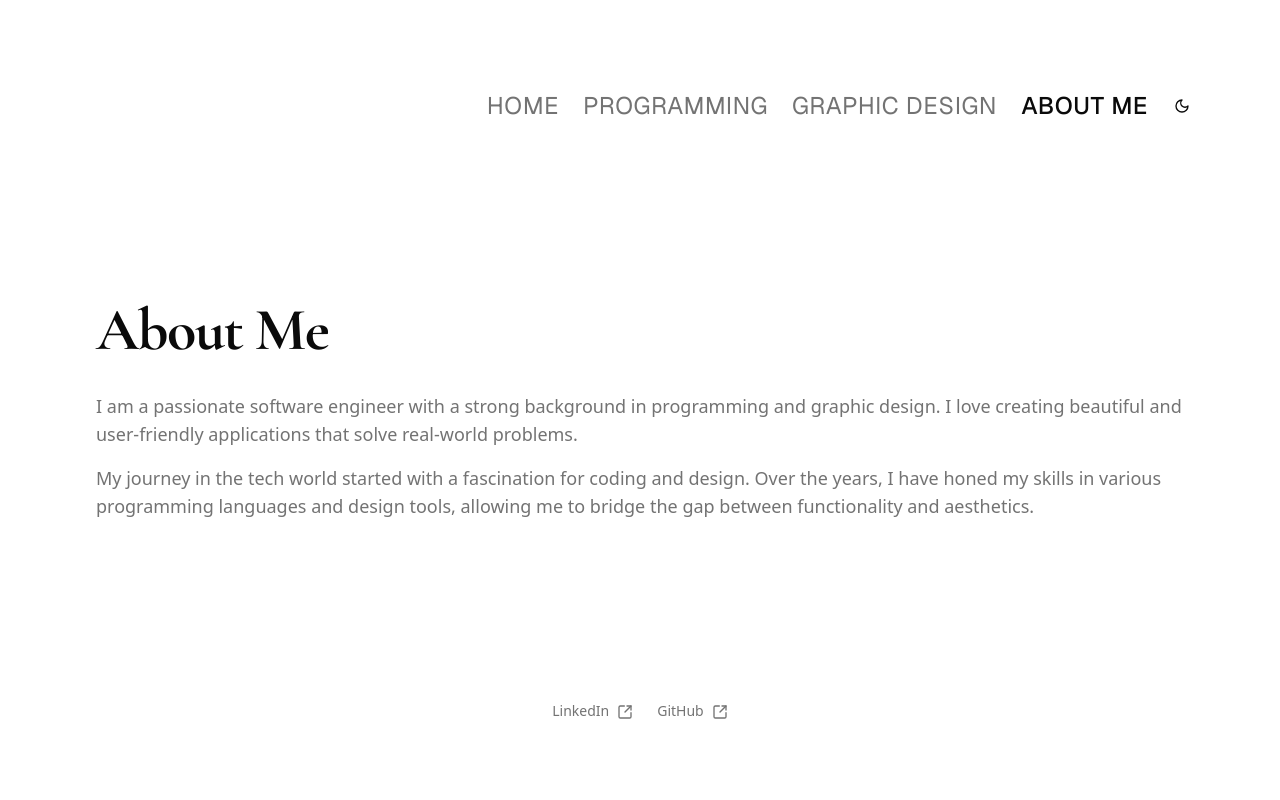
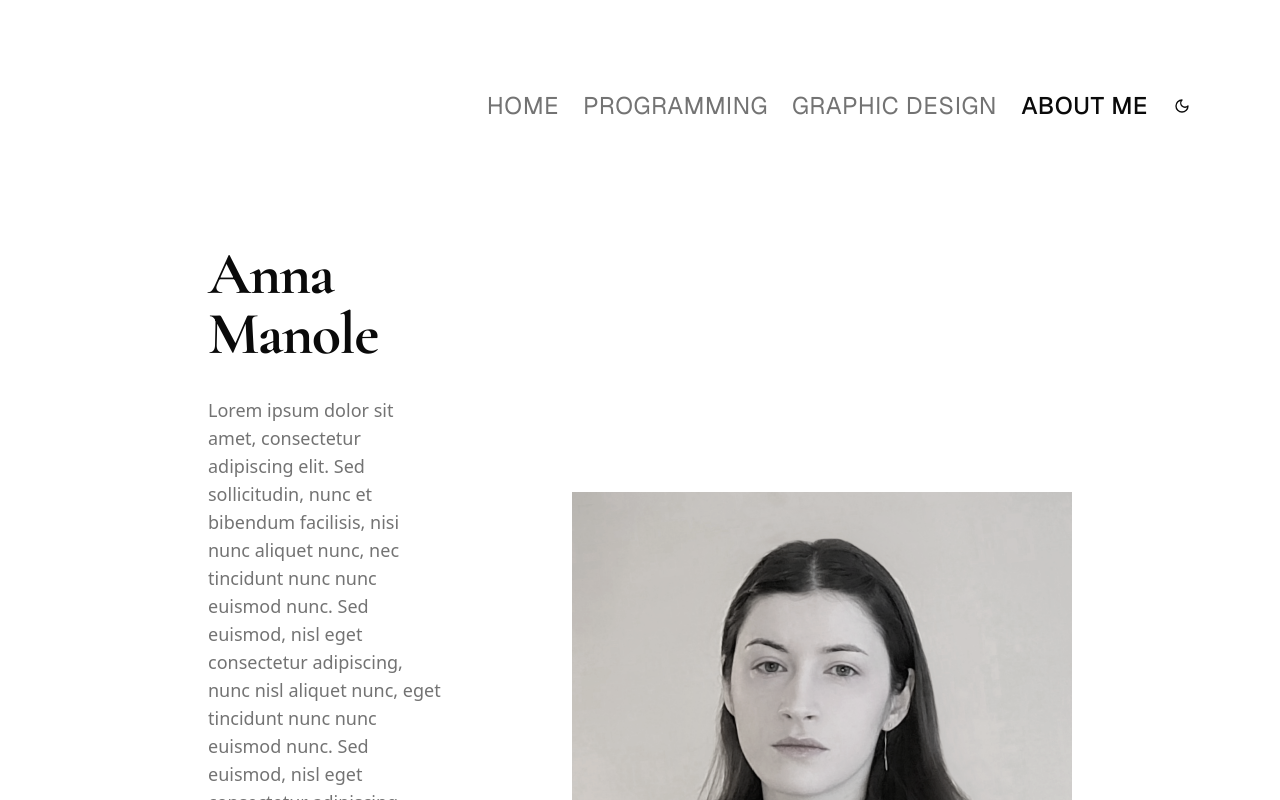
Before and after one commit to AnnaManoleLNU/anna-manole-portfolio, a Next.js app: page /about in a window 1280 px wide. Shown: the top 800 px of the page. Built offline with nearby package versions, Linux system fonts and the light colour scheme.

Commit message:
about me section

```diff
--- a/app/about/page.tsx
+++ b/app/about/page.tsx
@@ -1,20 +1,37 @@
+import Image from "next/image";
+
 export default function About() {
   return (
-    <section className="container mx-auto py-12 px-4">
+    <section className="container mx-auto py-12 px-32">
+      <div className="flex gap-32 mb-8 items-center">
+        <div>
           <h1 className="text-4xl font-extrabold font-cormorant tracking-tight lg:text-6xl mb-8">
-        About Me
+            Anna Manole
           </h1>
           <p className="text-lg text-muted-foreground mb-4">
-        I am a passionate software engineer with a strong background in
-        programming and graphic design. I love creating beautiful and
-        user-friendly applications that solve real-world problems.
+            Lorem ipsum dolor sit amet, consectetur adipiscing elit. Sed
+            sollicitudin, nunc et bibendum facilisis, nisi nunc aliquet nunc,
+            nec tincidunt nunc nunc euismod nunc. Sed euismod, nisl eget
+            consectetur adipiscing, nunc nisl aliquet nunc, eget tincidunt nunc
+            nunc euismod nunc. Sed euismod, nisl eget consectetur adipiscing,
+            nunc nisl aliquet nunc, eget tincidunt nunc nunc euismod nunc.
           </p>
+
           <p className="text-lg text-muted-foreground mb-4">
-        My journey in the tech world started with a fascination for coding and
-        design. Over the years, I have honed my skills in various programming
-        languages and design tools, allowing me to bridge the gap between
-        functionality and aesthetics.
+            Sed euismod, nisl eget consectetur adipiscing, nunc nisl aliquet
+            nunc, eget tincidunt nunc nunc euismod nunc. Sed euismod, nisl eget
+            consectetur adipiscing, nunc nisl aliquet nunc, eget tincidunt nunc
+            nunc euismod nunc. Sed euismod,
           </p>
+        </div>
+        <Image
+          src="/anna.png"
+          alt="Anna Manole"
+          width={500}
+          height={500}
+          className="object-cover"
+        />
+      </div>
     </section>
   );
 }
```
Also changed, not shown: public/anna.png (added). Lines whose indentation alone changed are shown as unchanged.
